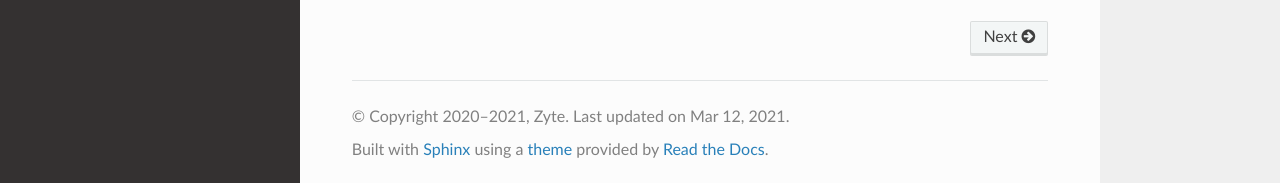
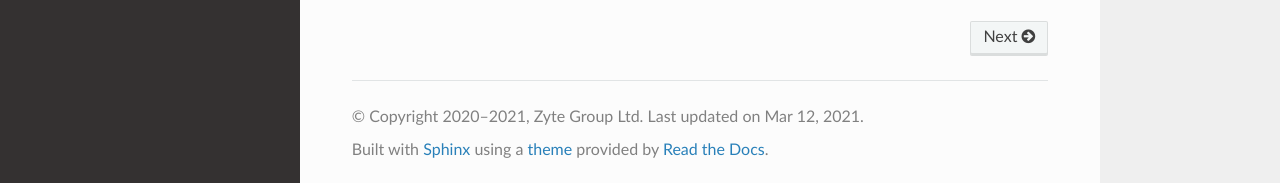
Before and after one commit to scrapy/itemloaders, a Sphinx documentation site: the page built from docs/index.rst, in a window 1280 px wide and 900 px high, scrolled down 1614 px. Shown: the part 714-897 px from the top of the window. Built offline with Sphinx 7.4.7 and the Read the Docs theme 2.0.0, drawn with Linux system fonts in a browser that asks for light colours.

Commit message:
docs/conf.py: use the legal company name for the copyright notice

```diff
--- a/docs/conf.py
+++ b/docs/conf.py
@@ -48,7 +48,7 @@ master_doc = 'index'
 
 # General information about the project.
 project = 'itemloaders'
-copyright = '2020–{}, Zyte'.format(datetime.now().year)
+copyright = '2020–{}, Zyte Group Ltd'.format(datetime.now().year)
 
 # The version info for the project you're documenting, acts as replacement for
 # |version| and |release|, also used in various other places throughout the
```
